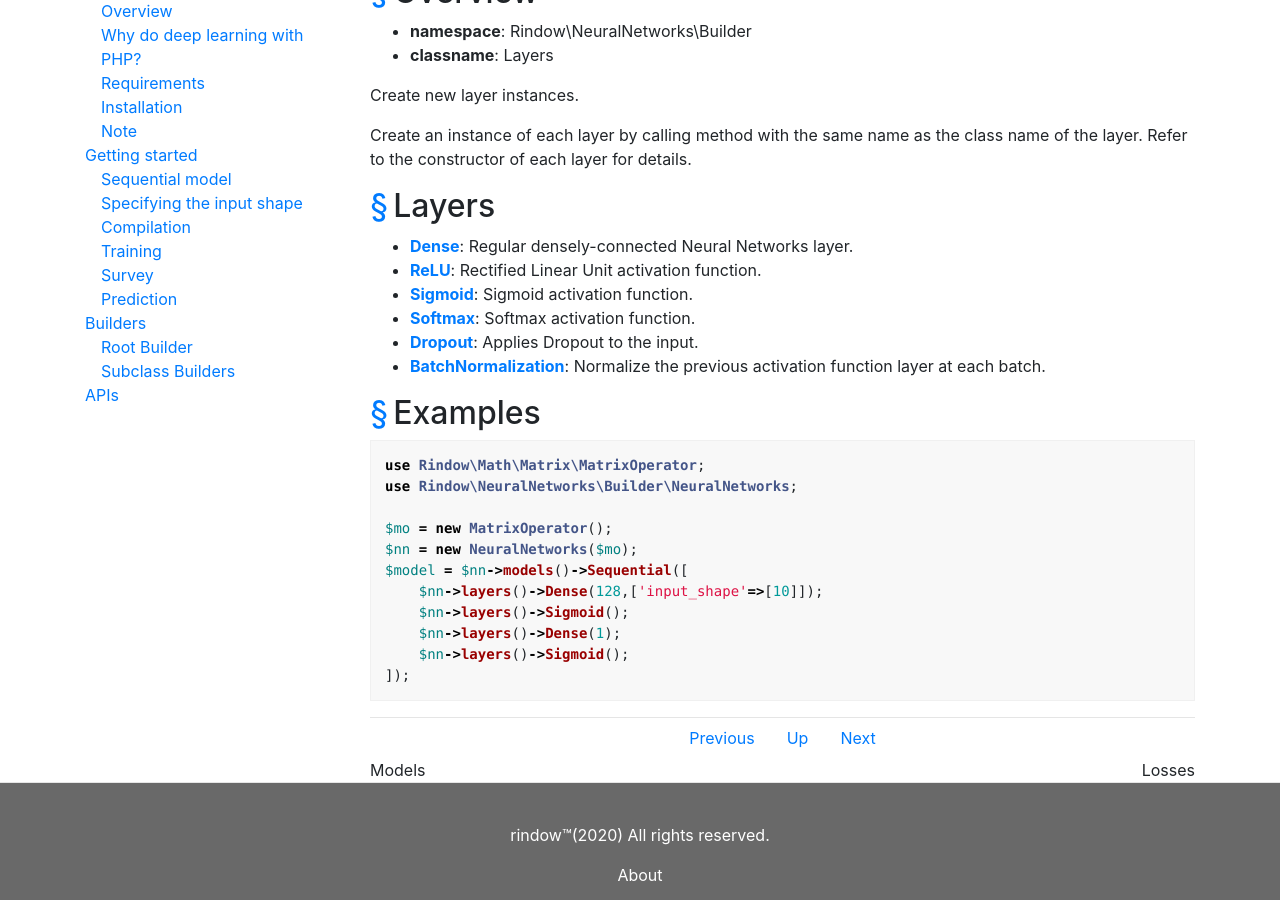
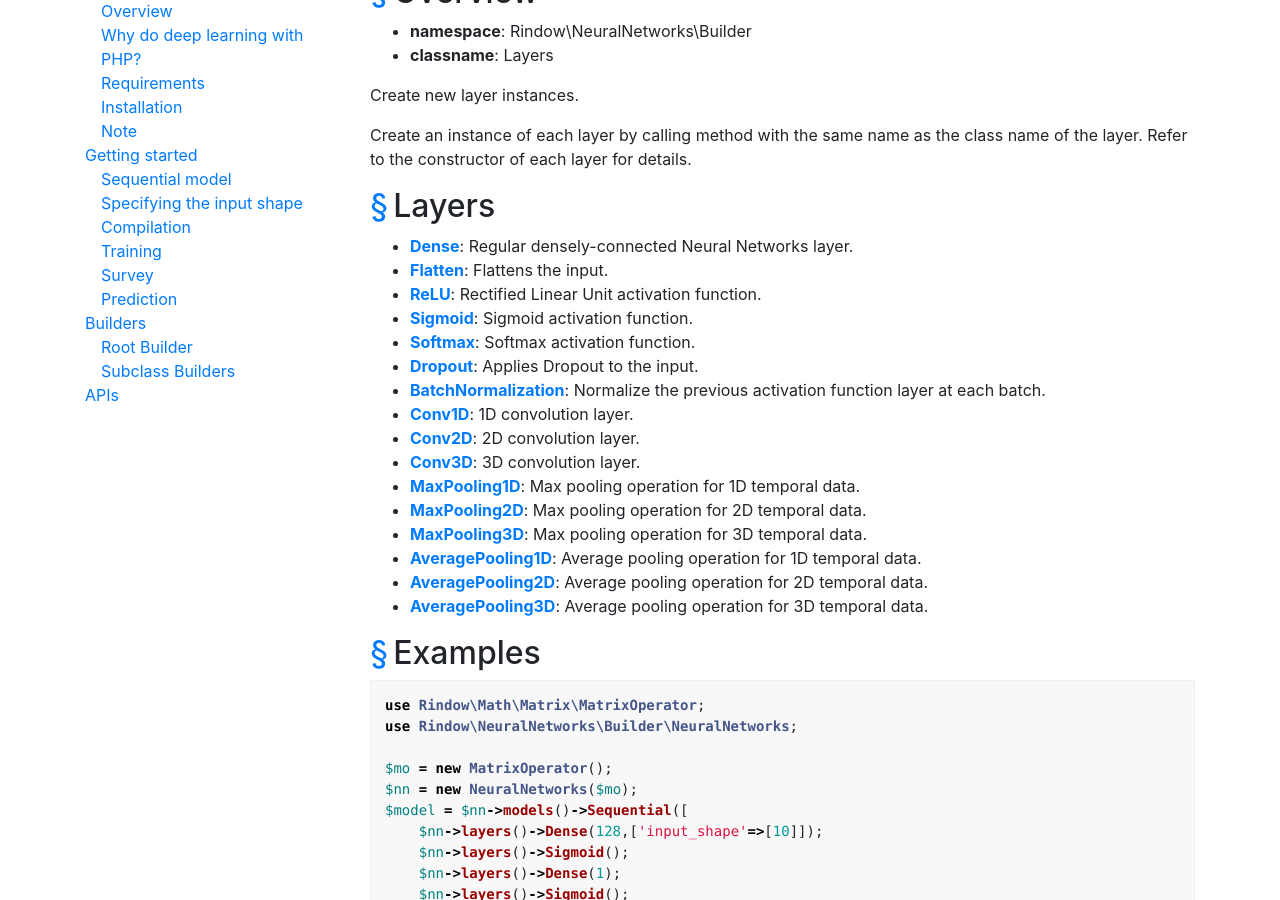
Before and after one commit to yuichiis/rindow.github.io, a Jekyll site: the page built from _neuralnetworks/api/layers.md, in a window 1280 px wide and 900 px high, scrolled down 438 px. Built offline with Jekyll 4.4.1, drawn with Linux system fonts in a browser that asks for light colours.

Commit message:
update layers.md

```diff
--- a/_neuralnetworks/api/layers.md
+++ b/_neuralnetworks/api/layers.md
@@ -21,11 +21,21 @@ Layers
 ------
 
 - [**Dense**](dense.html): Regular densely-connected Neural Networks layer.
+- [**Flatten**](flatten.html): Flattens the input.
 - [**ReLU**](relu.html): Rectified Linear Unit activation function.
 - [**Sigmoid**](sigmoid.html): Sigmoid activation function.
 - [**Softmax**](softmax.html): Softmax activation function.
 - [**Dropout**](dropout.html): Applies Dropout to the input.
 - [**BatchNormalization**](batchnormalization.html): Normalize the previous activation function layer at each batch.
+- [**Conv1D**](conv1d.html): 1D convolution layer.
+- [**Conv2D**](conv2d.html): 2D convolution layer.
+- [**Conv3D**](conv3d.html): 3D convolution layer.
+- [**MaxPooling1D**](maxpooling1d.html): Max pooling operation for 1D temporal data.
+- [**MaxPooling2D**](maxpooling2d.html): Max pooling operation for 2D temporal data.
+- [**MaxPooling3D**](maxpooling3d.html): Max pooling operation for 3D temporal data.
+- [**AveragePooling1D**](averagepooling1d.html): Average pooling operation for 1D temporal data.
+- [**AveragePooling2D**](averagepooling2d.html): Average pooling operation for 2D temporal data.
+- [**AveragePooling3D**](averagepooling3d.html): Average pooling operation for 3D temporal data.
 
 
 Examples
```
